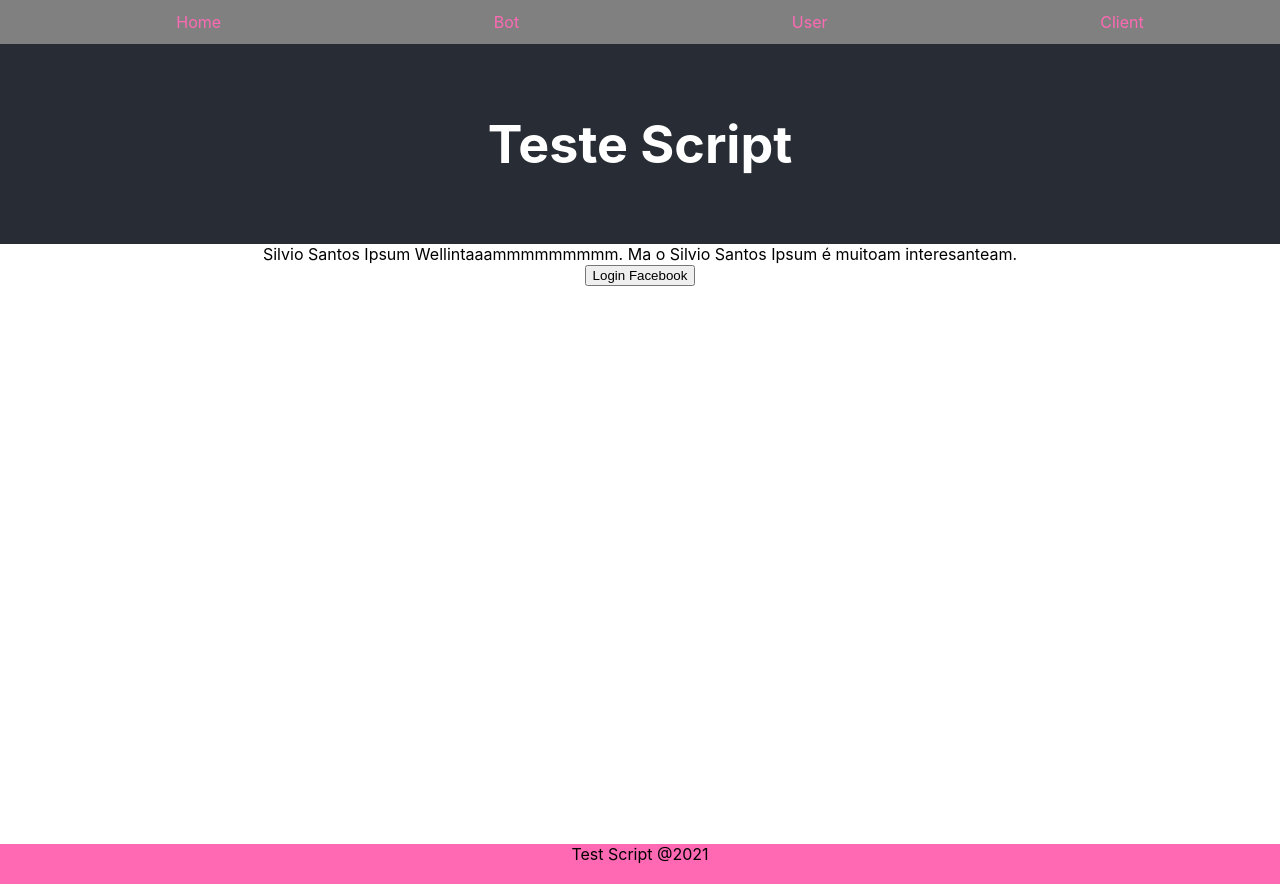
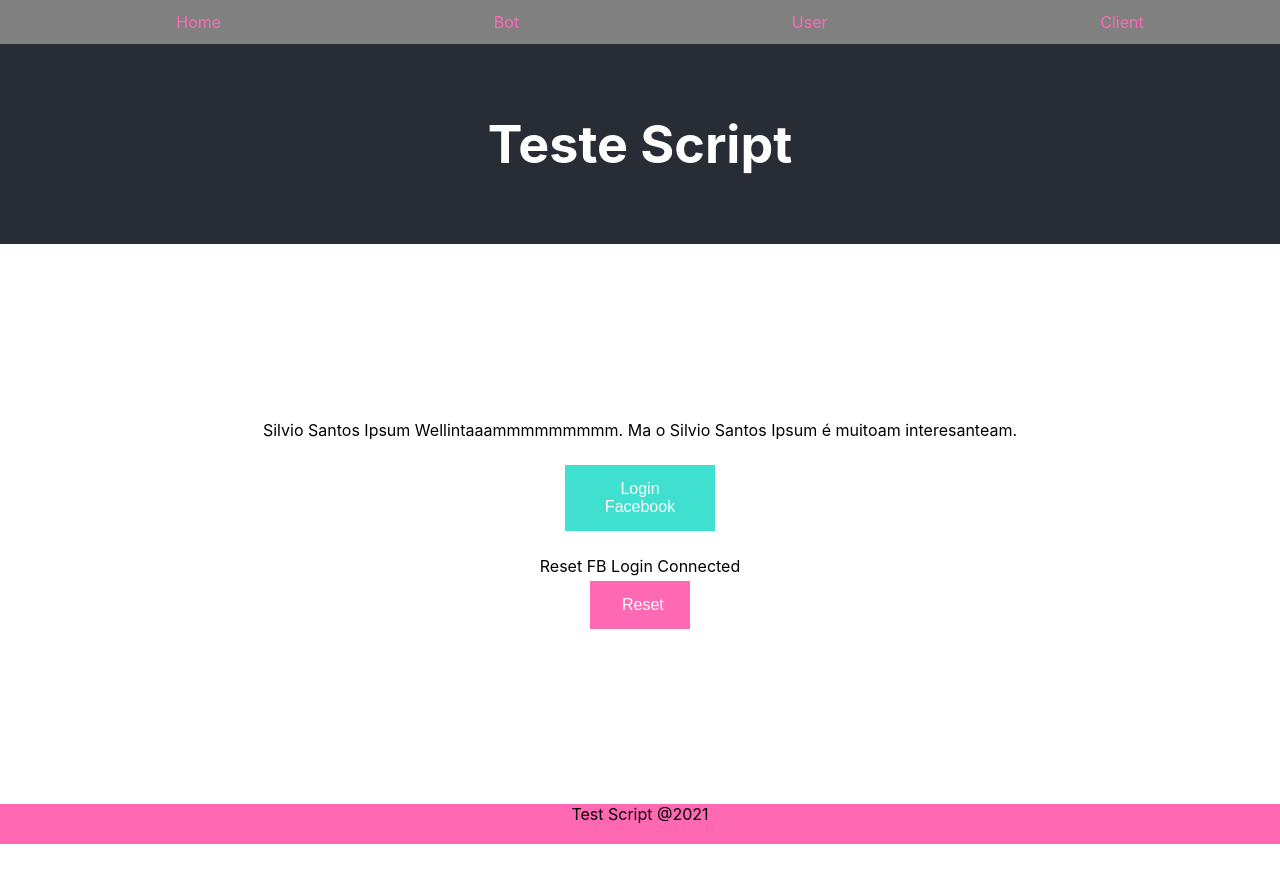
Before and after one commit to vitorfroes/test-script, a React (Create React App) app: page / in a window 1280 px wide. After the commit the page ends 844 px from the top, so only its background shows below. Built offline with nearby package versions, Linux system fonts and the light colour scheme.

Commit message:
added reset on page

```diff
--- a/src/App.css
+++ b/src/App.css
@@ -27,7 +27,50 @@ footer {
 }
 
 main {
-  height: 75vh;
+  height: 70vh;
+  display: flex;
+  justify-content: center;
+  flex-direction: column;
+  gap: 25px;
+}
+
+.reset {
+  display: flex;
+  flex-direction: column;
+  align-items: center;
+  gap: 5px;
+}
+
+.reset-btn {
+  background-color: hotpink;
+  border: none;
+  color: white;
+  padding: 15px 32px;
+  text-align: center;
+  text-decoration: none;
+  display: inline-block;
+  font-size: 16px;
+  width: 100px;
+}
+
+.reset-btn:hover {
+  color: black;
+}
+
+.login-btn {
+  background-color: turquoise;
+  border: none;
+  color: white;
+  padding: 15px 32px;
+  text-align: center;
+  text-decoration: none;
+  display: inline-block;
+  font-size: 16px;
+  width: 150px;
+}
+
+.login-btn:hover {
+  color: black;
 }
 
 p {
--- a/src/pages/Main/index.js
+++ b/src/pages/Main/index.js
@@ -28,6 +28,32 @@ const Main = () => {
     );
   }
 
+  function handleReset() {
+    const requestUrl = `https://www.facebook.com/v12.0/dialog/oauth?
+    client_id=1076671459078829
+    &redirect_uri="https://kind-lichterman-2d9143.netlify.app/"
+    &auth_type=rerequest
+    &scope=email,user_messenger_contact
+    &messenger_page_id=100918475750023
+    &reset_messenger_state=1`;
+
+    const headers = new Headers();
+    const initFetch = {
+      method: "GET",
+      headers: headers,
+      mode: "no-cors",
+      cache: "default",
+    };
+
+    fetch(requestUrl, initFetch)
+      .then((response) => {
+        console.log({ response });
+      })
+      .catch((err) => {
+        console.log(err);
+      });
+  }
+
   return (
     <div className="App">
       <header className="App-header">
@@ -38,14 +64,29 @@ const Main = () => {
         muitoam interesanteam.
         <div>
           {!logged ? (
-            <button title="Login Facebook" onClick={handleLogin}>
+            <button
+              title="Login Facebook"
+              className="login-btn"
+              onClick={handleLogin}
+            >
               Login Facebook
             </button>
           ) : (
-            <button title="Logout" onClick={handleLogout}>
+            <button title="Logout" className="login-btn" onClick={handleLogout}>
               Logout
             </button>
           )}
+        </div>
+        <div className="reset">
+          Reset FB Login Connected
+          <button
+            type="button"
+            title="reset"
+            className="reset-btn"
+            onClick={handleReset}
+          >
+            Reset
+          </button>
         </div>
       </main>
       <footer>
```
